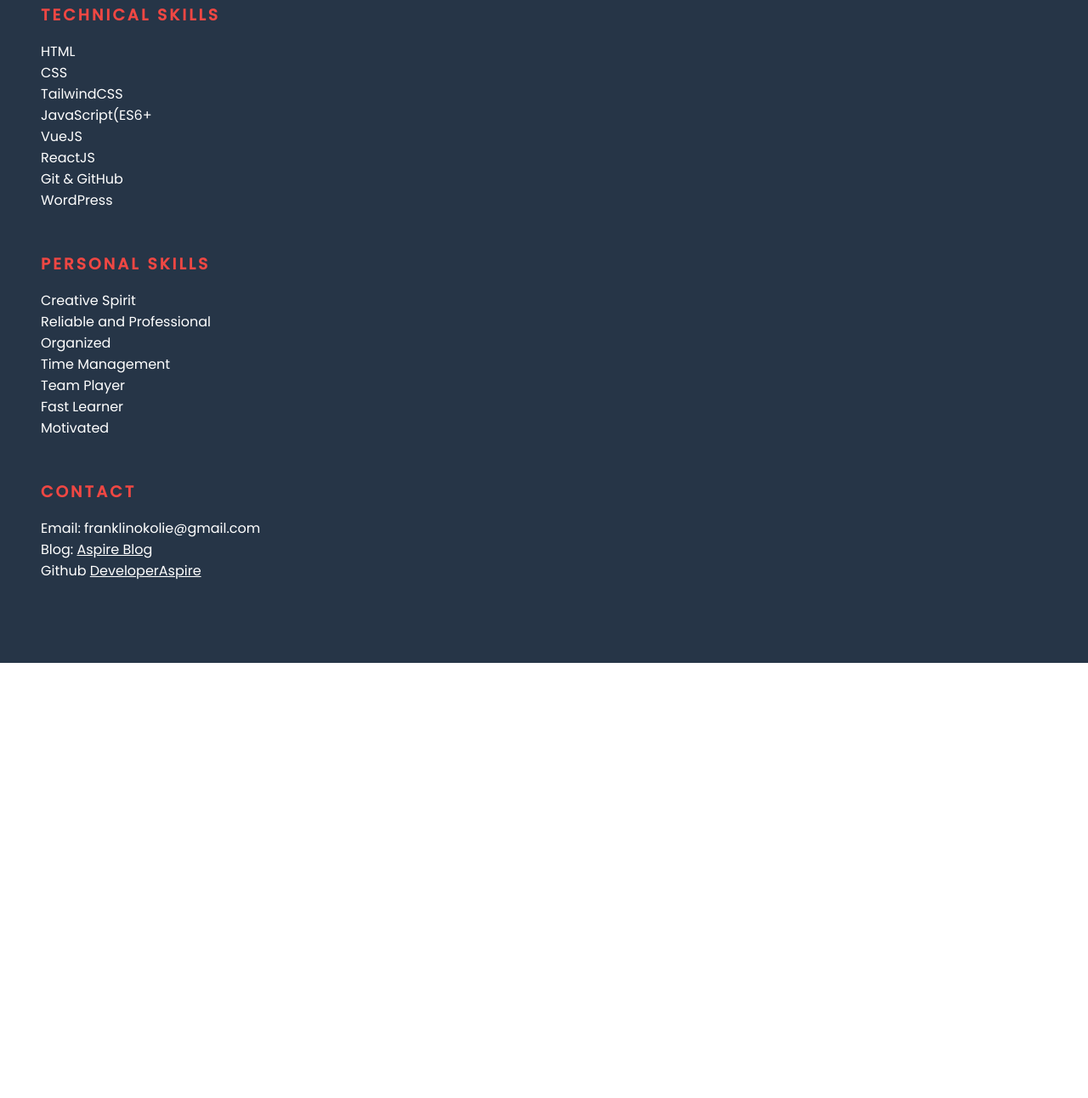
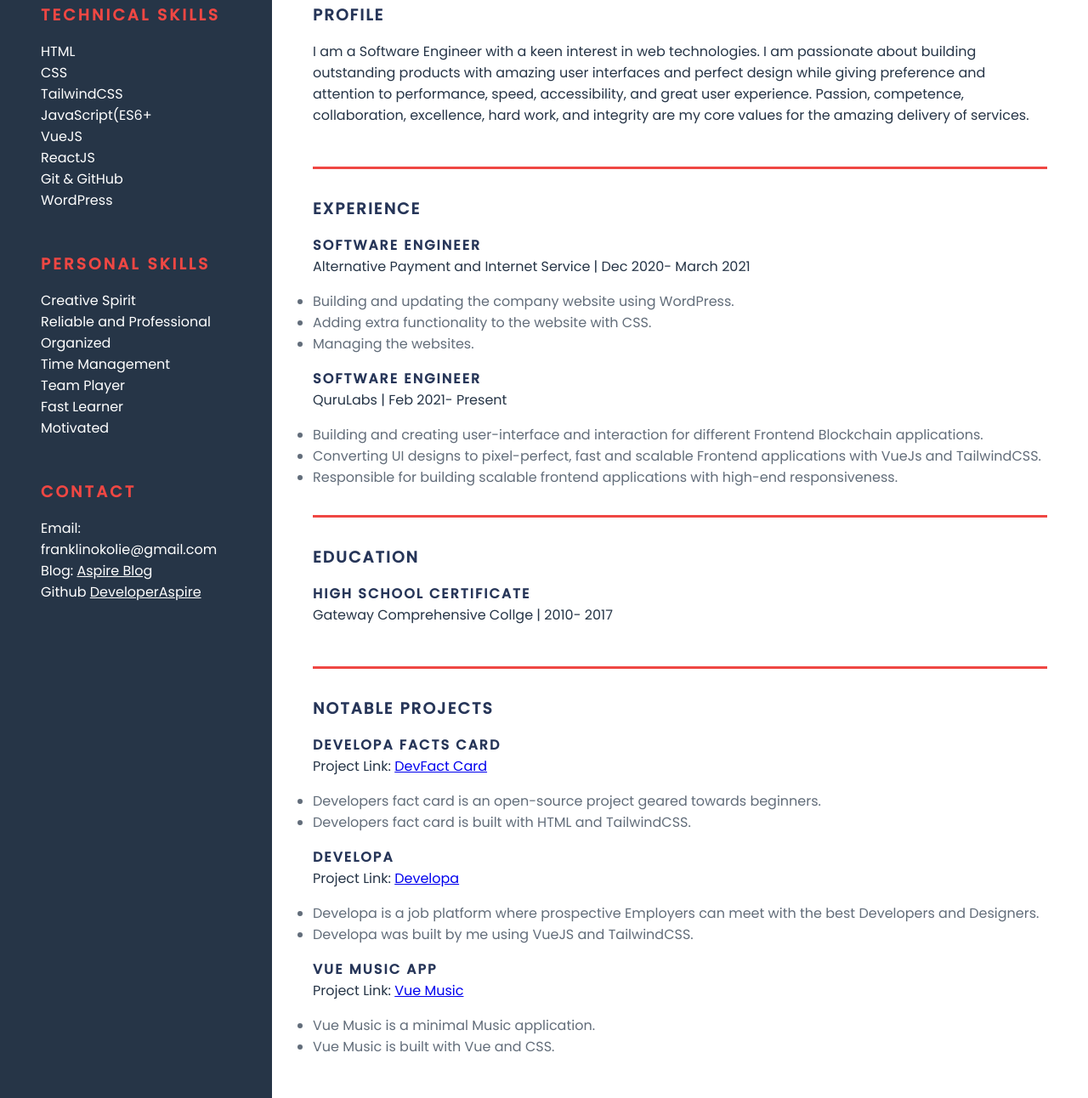
Before and after one commit to DeveloperAspire/my-resume, a plain HTML site: page index.html in a window 1280 px wide. Shown: the part 233-1525 px from the top of the page at 85% size. Before the commit the page ends 1013 px from the top, so only its background shows below. Drawn offline with Linux system fonts and the light colour scheme.

Commit message:
Built the personal profile section and wrote the CSS

```diff
--- a/index.html
+++ b/index.html
@@ -50,8 +50,94 @@
         </div>
       </div>
 
+      <div class="profile-info">
+        <div class="profile">
+          <h3>Profile</h3>
+          <p>
+            I am a Software Engineer with a keen interest in web technologies. I
+            am passionate about building outstanding products with amazing user
+            interfaces and perfect design while giving preference and attention
+            to performance, speed, accessibility, and great user experience.
+            Passion, competence, collaboration, excellence, hard work, and
+            integrity are my core values for the amazing delivery of services.
+          </p>
+        </div>
 
-      <div class="profile"></div>
+        <div class="experience">
+          <h3>Experience</h3>
+          <div class="work-details">
+            <h4>Software Engineer</h4>
+            <p>
+              Alternative Payment and Internet Service | Dec 2020- March 2021
+            </p>
+            <ul>
+              <li>
+                Building and updating the company website using WordPress.
+              </li>
+              <li>Adding extra functionality to the website with CSS.</li>
+              <li>Managing the websites.</li>
+            </ul>
+          </div>
+          <div class="work-details">
+            <h4>Software Engineer</h4>
+            <p>QuruLabs | Feb 2021- Present</p>
+            <ul>
+              <li>
+                Building and creating user-interface and interaction for
+                different Frontend Blockchain applications.
+              </li>
+              <li>
+                Converting UI designs to pixel-perfect, fast and scalable
+                Frontend applications with VueJs and TailwindCSS.
+              </li>
+              <li>
+                Responsible for building scalable frontend applications with
+                high-end responsiveness.
+              </li>
+            </ul>
+          </div>
+        </div>
+
+        <div class="education">
+          <h3>Education</h3>
+          <h4>High School Certificate</h4>
+          <p>Gateway Comprehensive Collge | 2010- 2017</p>
+        </div>
+
+        <div class="project">
+          <h3>Notable Projects</h3>
+          <div class="project-details">
+            <h4>Developa Facts Card</h4>
+            <p>Project Link: <a href="https://devfact.vercel.app/">DevFact Card</a></p>
+            <ul>
+              <li>
+                Developers fact card is an open-source project geared towards
+                beginners.
+              </li>
+              <li>Developers fact card is built with HTML and TailwindCSS.</li>
+            </ul>
+          </div>
+          <div class="project-details">
+            <h4>Developa</h4>
+            <p>Project Link: <a href="https://developa.netlify.app/#/home">Developa</a></p>
+            <ul>
+              <li>
+                Developa is a job platform where prospective Employers can meet
+                with the best Developers and Designers.
+              </li>
+              <li>Developa was built by me using VueJS and TailwindCSS.</li>
+            </ul>
+          </div>
+          <div class="project-details">
+            <h4>Vue Music App</h4>
+            <p>Project Link: <a href="https://vue-song.netlify.app/">Vue Music</a></p>
+            <ul>
+              <li>Vue Music is a minimal Music application.</li>
+              <li>Vue Music is built with Vue and CSS.</li>
+            </ul>
+          </div>
+        </div>
+      </div>
     </section>
   </body>
 </html>
--- a/style.css
+++ b/style.css
@@ -4,6 +4,8 @@
 :root {
   --red: #ef4743;
   --blue: #263547;
+  --ash: #626d7a;
+  --deep-blue: #263558;
 }
 * {
   box-sizing: border-box;
@@ -38,10 +40,16 @@ body {
 
 /* DETAILS SECTION */
 .details {
+  display: grid;
+  grid-template-columns: 1fr 3fr;
+}
+.details .information {
+  padding: 3rem;
   background-color: var(--blue);
   color: white;
-  padding: 3rem;
 }
+
+/* THE INFORMATION PART OF THE DETAILS */
 .details .information ul {
   margin: 0;
   list-style: none;
@@ -58,6 +66,40 @@ body {
 }
 .details .information .tech-skills,
 .information .personal-skills,
- .information .contact {
+.information .contact {
   margin-bottom: 3rem;
 }
+
+/* THE PROFILE PART OF THE DETAILS */
+.profile-info {
+  padding: 3rem;
+}
+.profile-info h3 {
+  text-transform: uppercase;
+  color: var(--deep-blue);
+  font-weight: bold;
+  letter-spacing: 2px;
+  margin-bottom: 1rem;
+}
+.profile-info h4 {
+  text-transform: uppercase;
+  color: var(--deep-blue);
+  font-weight: bold;
+  letter-spacing: 2px;
+  margin-top: 1rem;
+}
+.profile-info p {
+  color: var(--blue);
+   margin-bottom: 1rem;
+}
+.profile-info li {
+  color: var(--ash);
+
+}
+.profile-info .profile,
+.experience,
+.education {
+  margin-bottom: 2rem;
+  padding-bottom: 2rem;
+  border-bottom: 3px solid var(--red);
+}
```
